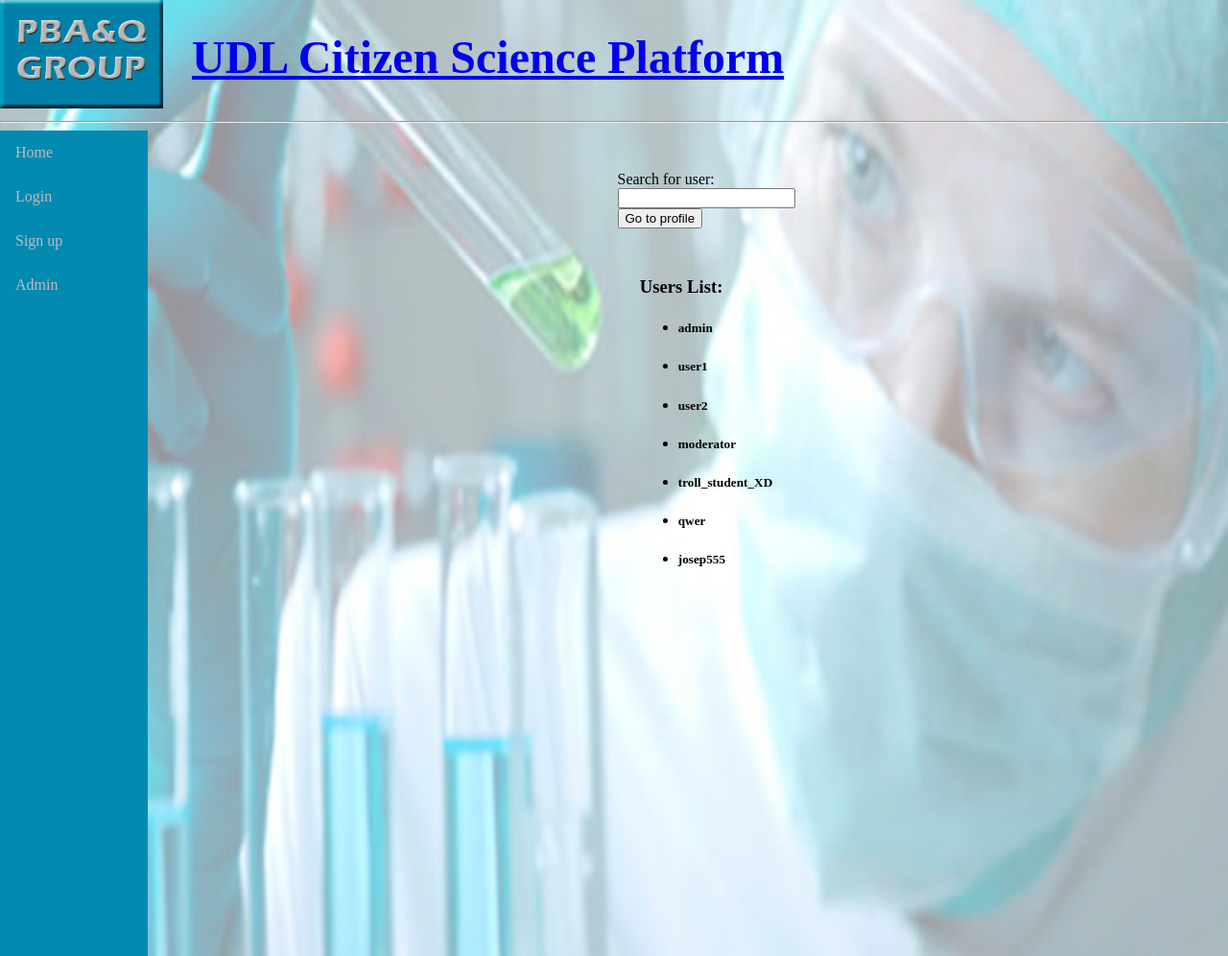
After one commit to jcemeli94/csp, a Django app: template cspapp/templates/cspapp/users_list.html in a window 1280 px wide. The commit adds this page. Shown: the whole page at 96% size. Run offline with Django 3.2, Linux system fonts and the light colour scheme; the template is opened without the code that fills it: values that come from a table or form of the project are taken from there, others are empty; data comes from the database, SQL or seed files in the repository; some libraries are stand-ins or nearby versions.

Commit message:
Added files

```diff
--- a/csp/urls.py
+++ b/csp/urls.py
@@ -28,6 +28,8 @@ urlpatterns = [
     url(r'^delete_activity/(?P<rest_pk>\d+)/$', views.delete_activity, name='delete_activity'),
     url(r'^delete_answer/(?P<rest_pk>\d+)/$', views.delete_answer, name='delete_answer'),
 
+    #url(r'^get_profile/(?P<rest_pk>\d+)/$', views.get_profile, name='get_profile'),
+    url(r'profile/', profile),
 ]
 
 if settings.DEBUG:
--- a/cspapp/templates/cspapp/principal.html
+++ b/cspapp/templates/cspapp/principal.html
@@ -33,6 +33,7 @@
     <li><a id="greyfonts" href="http://127.0.0.1:8000/admin">Admin</a></li>
     <hr>
     <li><a id="greyfonts" href="/cspapp/projects">Projects list</a></li>
+    <li><a id="greyfonts" href="/cspapp/users">Users list</a></li>
 </ul>
 </nav>
 
--- /dev/null
+++ b/cspapp/templates/cspapp/users_list.html
@@ -0,0 +1,115 @@
+
+{% load staticfiles %}
+<link rel="stylesheet" type="text/css" href="{% static 'css/cspapp.css' %}" />
+
+<!DOCTYPE html>
+<html lang="en">
+<meta charset="UTF-8">
+
+<head>
+    <title>Base Citizen Science Platform UDL</title>
+
+    <script
+ 	src="https://ajax.googleapis.com/ajax/libs/jquery/1.12.2/jquery.min.js">
+ 	</script>
+
+ 	<link rel="stylesheet"
+ 	href="http://code.jquery.com/ui/1.11.4/themes/smoothness/jquery-ui.css">
+
+  	<script
+  	src="http://code.jquery.com/ui/1.11.4/jquery-ui.js"></script>
+
+    <style>
+
+	  .divisor{
+
+	      display: table;
+          margin: 0 auto;
+          margin-top: 50px;
+	  }
+
+	</style>
+
+</head>
+
+<body>
+
+<div id="header">
+    <div> <img src="/static/css/images/Logo.jpg" align="left"> </div>
+    <h1><a href="/">UDL Citizen Science Platform</a></h1>
+</div>
+    <br>
+    <hr>
+
+<nav>
+<ul id="sidebar">
+    <li><a id="greyfonts" href='/'> Home </a></li>
+    {% block header %}
+        {% if user.username %}
+            <li id="greyfonts"> Logged as: <b>{{ user.username }} </b></li>
+            <li><a id="greyfonts" href="{% url 'logout' %}?next={{request.path}}">Logout</a></li>
+        {% else %}
+            <li><a id="greyfonts" href="{% url 'login' %}?next={{request.path}}">Login</a></li>
+            <li><a id="greyfonts" href="{% url 'register' %}"  class="top-menu">Sign up<span class="glyphicon glyphicon-plus"></span></a></li>
+        {% endif %}
+    {% endblock %}
+
+    <li><a id="greyfonts" href="http://127.0.0.1:8000/admin">Admin</a></li>
+</ul>
+</nav>
+
+
+<script>
+        $(function(){
+            var genre = [
+                "admin",
+                "user1",
+                "user2",
+                "moderator",
+                "troll_student_XD",
+                "qwer",
+                "josep555",
+
+            ];
+            $( "#groups_auto" ).autocomplete({
+                source: genre
+            });
+
+        });
+
+
+    </script>
+
+         <div class="divisor">
+                <label for="tags">Search for user: </label>
+                <input id="groups_auto">
+                <button onclick="myFunction(groups_auto.value)">Go to profile</button>
+
+         </div>
+
+    <script>
+    function myFunction(USERNAME) {
+         window.location="http://127.0.0.1:8000/profile"+"/"+USERNAME;
+    }
+    </script>
+
+
+
+
+ <div class="divisor">
+    <h3>Users List:</h3>
+<ul style="list-style-type:disc">
+         {% for user in users %}
+
+  <li><h5>{{ user.username }}</h5></li>
+
+
+
+          {% endfor %}
+
+</ul>
+  </div>
+
+
+</body>
+</html>
```
Also changed, not shown: cspapp/templates/cspapp/profile.html (added, +10 -0 lines), cspapp/urls.py (+10 -0 lines), cspapp/views.py (+13 -0 lines).
